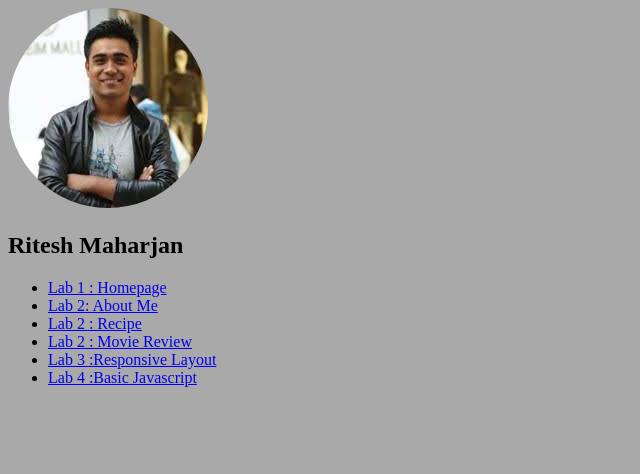
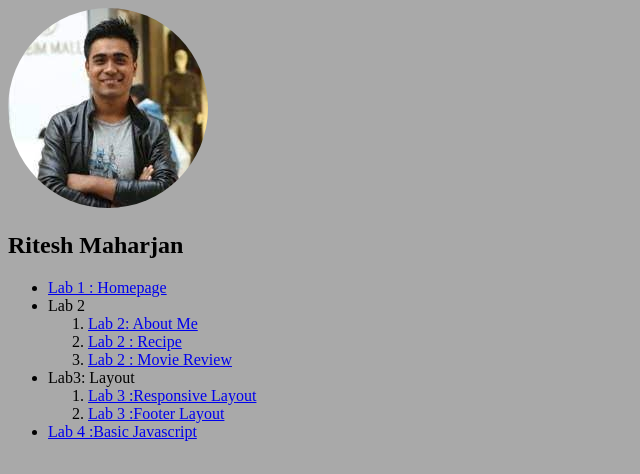
Before and after one commit to riteshmaharjan1/riteshmaharjan1.github.io, a plain HTML site: page index.html in a window 1280 px wide. Shown: the top 474 px of the page, without its empty margins (0-640 px from the left). Drawn offline with Linux system fonts and the light colour scheme.

Commit message:
added footer layout index

```diff
--- a/index.html
+++ b/index.html
@@ -19,6 +19,9 @@
                 <a href="homepage.html" target="_blank"> Lab 1 : Homepage</a>
             </li>
             <li>
+                Lab 2
+                <ol>
+                    <li>
                         <a href="aboutme.html" target="_blank"> Lab 2: About Me</a>
                     </li>
                     <li>
@@ -27,8 +30,19 @@
                     <li>
                         <a href="tmnt.html" target="_blank"> Lab 2 : Movie Review</a>
                     </li>
+                </ol>
+            </li>
+
+            <li>
+                Lab3: Layout
+                <ol>
                     <li>
                         <a href="resopsive.html" target="_blank"> Lab 3 :Responsive Layout</a>
+                    </li>
+                    <li>
+                        <a href="footer.html" target="_blank"> Lab 3 :Footer Layout</a>
+                    </li>
+                </ol>
             </li>
             <li>
                 <a href="JsIntroLab.html" target="_blank"> Lab 4 :Basic Javascript</a>
```
Lines whose indentation alone changed are shown as unchanged.
